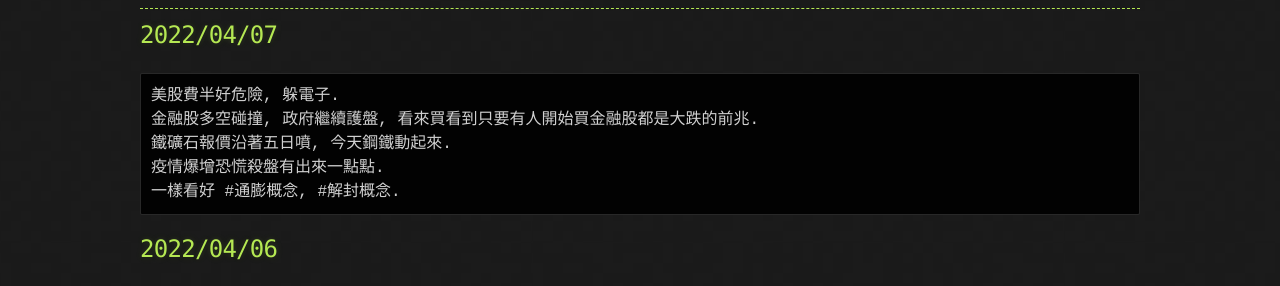
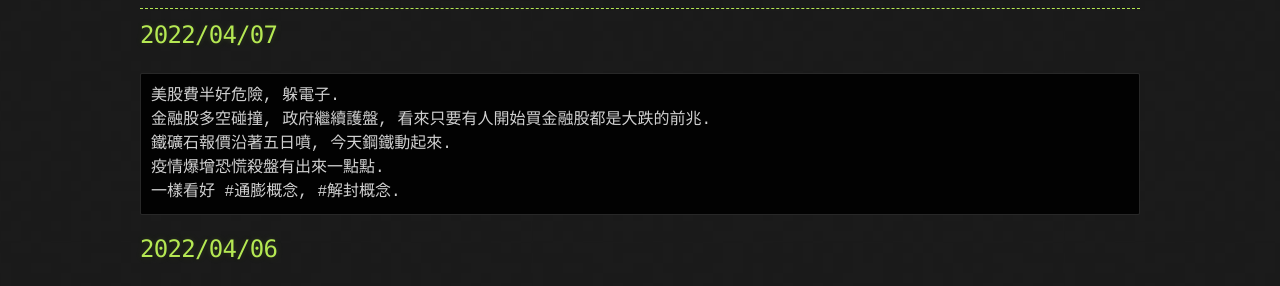
Before and after one commit to lepg5487/Stock_God, a Jekyll site: the page built from index.md, in a window 1280 px wide and 900 px high. Shown: the part 290-576 px from the top of the window. Built offline with Jekyll 4.4.1, drawn with Linux system fonts in a browser that asks for light colours; our own code applies the rules of GitHub Pages for plain Markdown files.

Commit message:
Update index.md

````diff
--- a/index.md
+++ b/index.md
@@ -9,7 +9,7 @@ layout: testlayouts
 ## 2022/04/07
 ```
 美股費半好危險, 躲電子.
-金融股多空碰撞, 政府繼續護盤, 看來買看到只要有人開始買金融股都是大跌的前兆.
+金融股多空碰撞, 政府繼續護盤, 看來只要有人開始買金融股都是大跌的前兆.
 鐵礦石報價沿著五日噴, 今天鋼鐵動起來.
 疫情爆增恐慌殺盤有出來一點點.
 一樣看好 #通膨概念, #解封概念.
````
